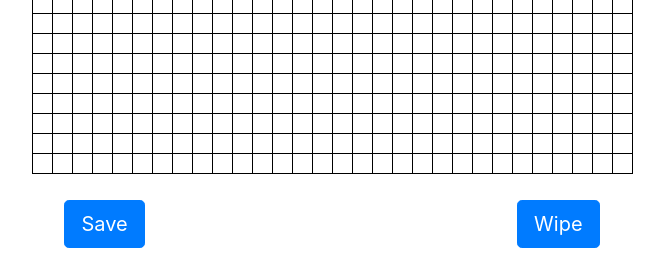
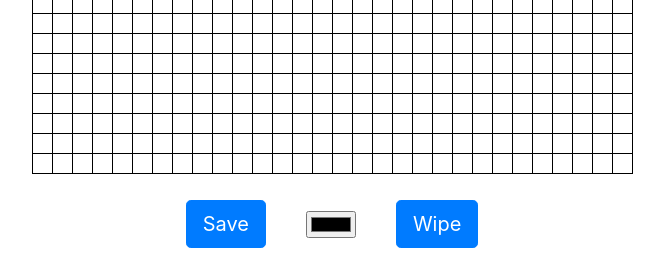
Before and after one commit to crockk/collaborative-canvas, a Flask app: template templates/profile.html in a window 1280 px wide. Shown: the part 523-800 px from the top of the page, without its empty margins (308-972 px from the left). Run offline with Flask 2, Linux system fonts and the light colour scheme; the template is opened without the code that fills it, so the values that code supplies are empty; some libraries are stand-ins or nearby versions.

Commit message:
Added a functional color picker to profile and fixed spacing on control bar

```diff
--- a/static/css/profile.css
+++ b/static/css/profile.css
@@ -35,8 +35,13 @@ td{
 
 #container_btns{
   display: flex;
-  justify-content: space-evenly;
+  justify-content: center;
   align-items: center;
   height: 100px;
   color: white;
 }
+
+#container_btns * {
+    margin-left: 20px;
+    margin-right: 20px;
+}
--- a/static/profile.js
+++ b/static/profile.js
@@ -1,3 +1,5 @@
+let curcolor = "black";
+
 $(document).ready(function(){
     let drawarea=document.getElementById("myCanvas");
     let rows=30;
@@ -18,7 +20,7 @@ $(document).ready(function(){
         if (!e.target.matches('td')) {
             return false;
         }
-        setCellColor(e.target, "black");
+        setCellColor(e.target, curcolor);
 
     });
 
@@ -28,6 +30,12 @@ $(document).ready(function(){
             return false;
         }
         setCellColor(e.target, "white");
+
+    });
+
+    document.getElementById("cpicker").addEventListener('change', e => {
+
+        curcolor = e.target.value;
 
     });
 
@@ -46,7 +54,7 @@ function id_color_array(u) {
 
     for (i = 0; i < cells.length; i++) {
       cells[i].id = "p" + i;
-      if (cells[i].style.backgroundColor == "black") {
+      if (cells[i].style.backgroundColor != "") {
         pixels['p' + i] = cells[i].style.backgroundColor;
       }
     }
--- a/templates/profile.html
+++ b/templates/profile.html
@@ -34,6 +34,7 @@
 
     <section id="container_btns">
       <a type="button" class="btn btn-primary btn-lg" onclick="id_color_array('{{username}}')">Save</a>
+      <input type="color" id="cpicker">
       <a type="button" class="btn btn-primary btn-lg" onclick="wipe()">Wipe</a>
     </section>
 
```
